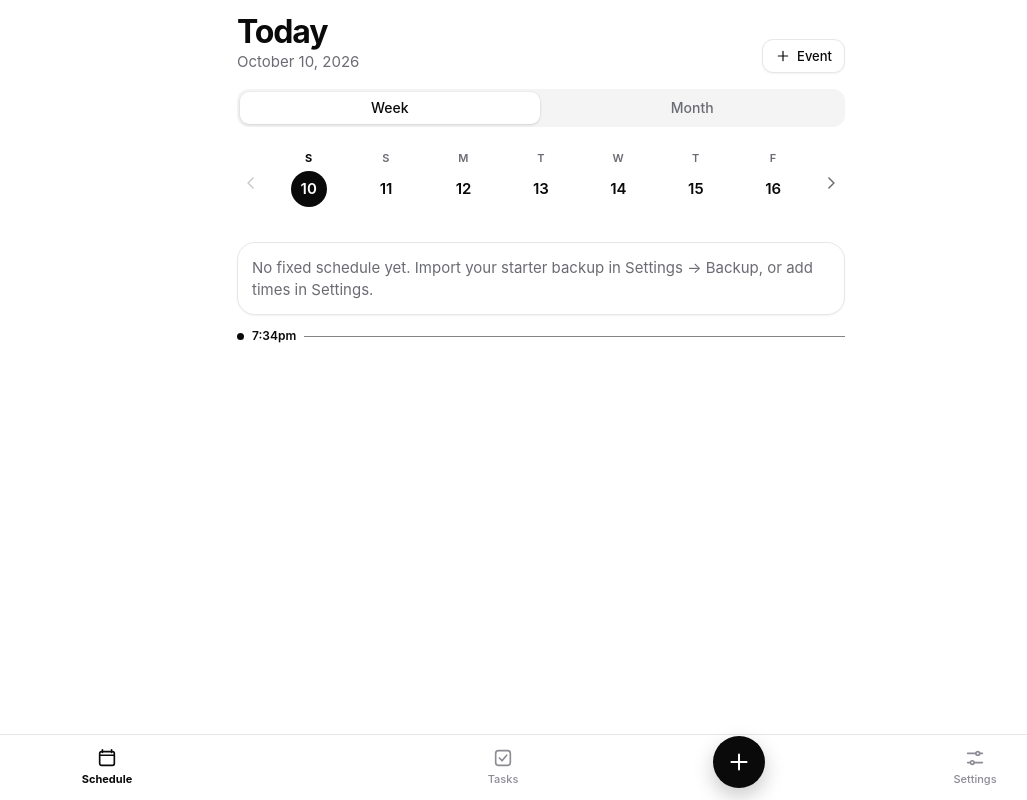
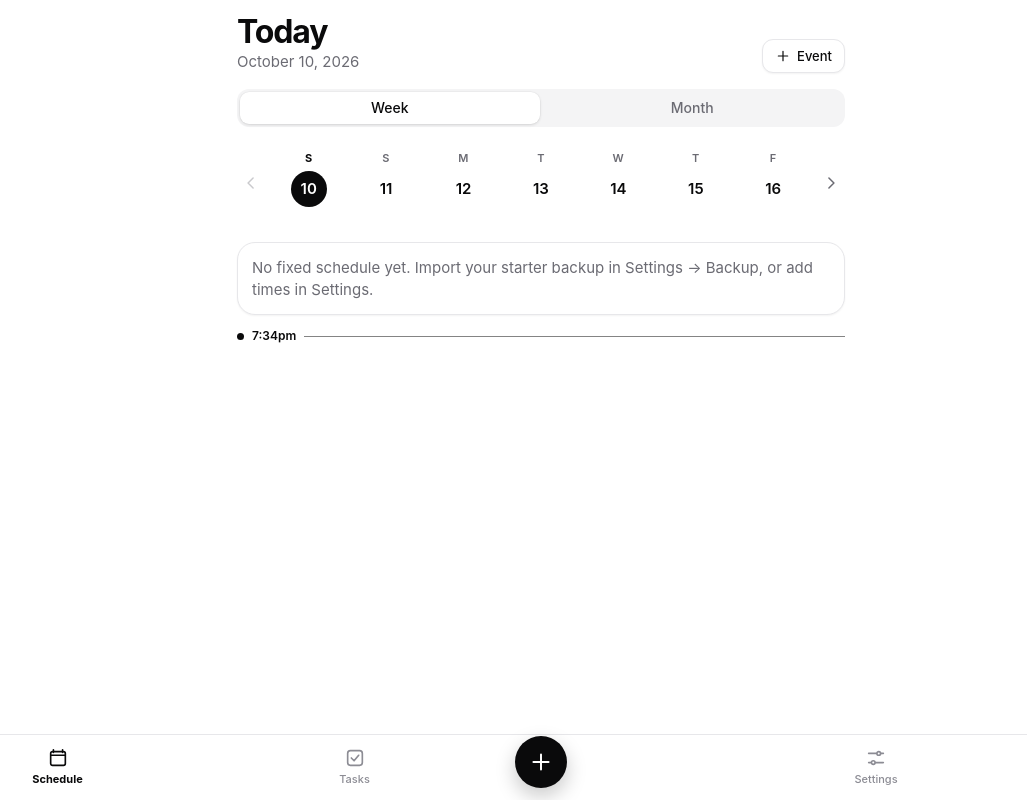
Before and after one commit to KasenE08/Schedule-App-Planner, a Preact app: page / in a window 1280 px wide. Shown: the whole page, without its empty margins (99-1126 px from the left). Built offline with nearby package versions, Linux system fonts and the light colour scheme.

Commit message:
Center the add button in the bottom bar
Co-Authored-By: Claude Opus 5.5 <noreply@anthropic.com>
Claude-Session: https://claude.ai/code/session_01PgwSkamuFfCzYJvQe2A3kQ

```diff
--- a/src/app/styles.css
+++ b/src/app/styles.css
@@ -83,7 +83,8 @@ h3 { font-size: 11px; margin: 0; text-transform: uppercase; letter-spacing: 0.12
 /* ---------- Bottom navigation ---------- */
 .tabbar {
   position: fixed; left: 0; right: 0; bottom: 0; z-index: 8;
-  display: grid; grid-template-columns: 1fr 1fr 76px 1fr; align-items: center;
+  /* Five equal-weight columns keep the + dead center; Settings spans the right half. */
+  display: grid; grid-template-columns: 1fr 1fr 76px 1fr 1fr; align-items: center;
   padding: 6px 8px calc(env(safe-area-inset-bottom) + 6px);
   background: rgba(255, 255, 255, 0.86); border-top: 1px solid var(--border);
   backdrop-filter: blur(14px); -webkit-backdrop-filter: blur(14px);
@@ -94,6 +95,7 @@ h3 { font-size: 11px; margin: 0; text-transform: uppercase; letter-spacing: 0.12
   transition: color var(--ease);
 }
 .tabbar button.on { color: var(--ink); font-weight: 650; }
+.tabbar .fab + button { grid-column: 4 / span 2; }
 .fab {
   justify-self: center; width: 52px; height: 52px; border-radius: 50%; border: 0;
   display: grid; place-items: center; background: var(--gradient); color: var(--on-accent);
```
Also changed, not shown: 1 other file (tests, documents, lock files or other folders).
